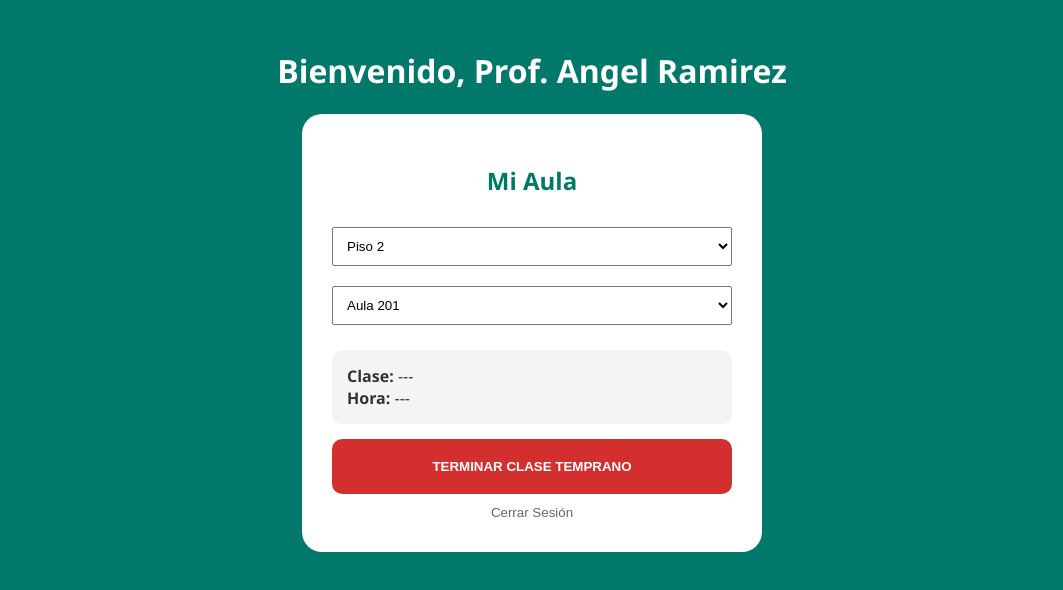
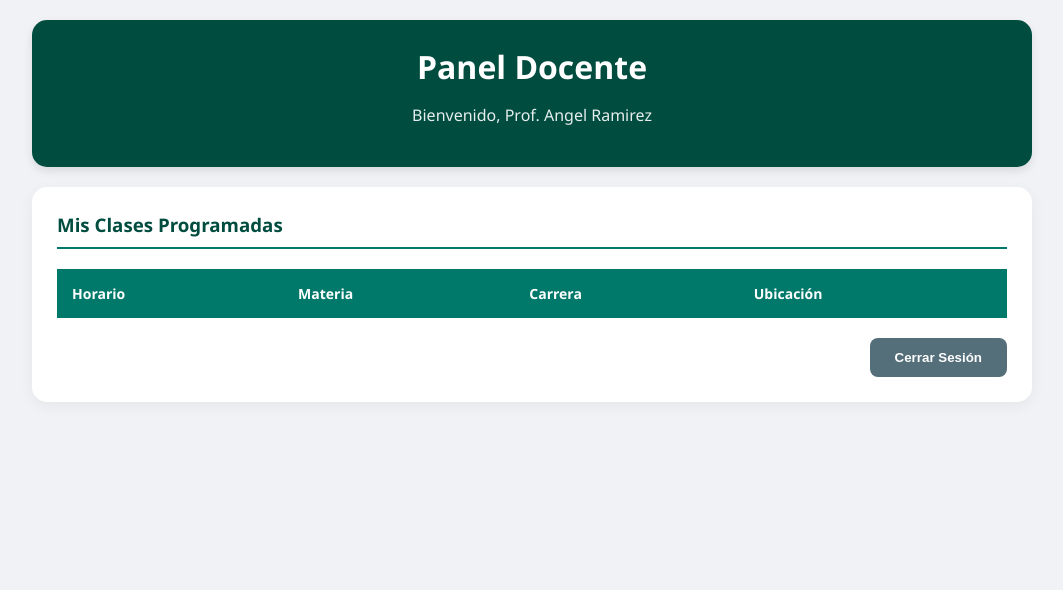
Before and after one commit to j372728-coder/SIGEA-UABC, a plain HTML site: page profesor.html in a window 1280 px wide. Shown: the whole page, without its empty margins (108-1171 px from the left). Drawn offline with Linux system fonts and the light colour scheme; no server answers.

Commit message:
Update profesor.html

```diff
--- a/profesor.html
+++ b/profesor.html
@@ -2,50 +2,191 @@
 <html lang="es">
 <head>
     <meta charset="UTF-8">
-    <title>SIGEA - Profesor</title>
+    <meta name="viewport" content="width=device-width, initial-scale=1.0">
+    <title>SIGEA - Panel del Profesor</title>
     <script src="https://www.gstatic.com/firebasejs/8.10.0/firebase-app.js"></script>
     <script src="https://www.gstatic.com/firebasejs/8.10.0/firebase-database.js"></script>
     <style>
-        body { font-family: 'Segoe UI'; background: #00796b; color: white; text-align: center; padding: 20px; }
-        .card { background: white; color: #333; border-radius: 20px; padding: 30px; max-width: 400px; margin: auto; }
-        h2 { color: #00796b; }
-        .btn-off { background: #d32f2f; color: white; padding: 20px; border: none; border-radius: 10px; width: 100%; font-weight: bold; cursor: pointer; }
-        select { width: 100%; padding: 10px; margin: 10px 0; }
+        :root {
+            --verde-uabc: #004d40;
+            --verde-claro: #00796b;
+            --blanco: #ffffff;
+            --gris-fondo: #f0f2f5;
+        }
+
+        body {
+            font-family: 'Segoe UI', sans-serif;
+            background-color: var(--gris-fondo);
+            margin: 0;
+            padding: 20px;
+        }
+
+        .header {
+            background: var(--verde-uabc);
+            color: white;
+            padding: 25px;
+            text-align: center;
+            border-radius: 15px;
+            margin-bottom: 20px;
+            box-shadow: 0 4px 10px rgba(0,0,0,0.1);
+        }
+
+        .container {
+            max-width: 1000px;
+            margin: auto;
+        }
+
+        .card {
+            background: var(--blanco);
+            padding: 25px;
+            border-radius: 15px;
+            box-shadow: 0 4px 15px rgba(0,0,0,0.05);
+        }
+
+        h3 {
+            color: var(--verde-uabc);
+            border-bottom: 2px solid var(--verde-claro);
+            padding-bottom: 10px;
+            margin-top: 0;
+        }
+
+        table {
+            width: 100%;
+            border-collapse: collapse;
+            margin-top: 20px;
+        }
+
+        th {
+            background: var(--verde-claro);
+            color: white;
+            padding: 15px;
+            text-align: left;
+            font-size: 14px;
+        }
+
+        td {
+            padding: 15px;
+            border-bottom: 1px solid #eee;
+            color: #333;
+            font-size: 15px;
+        }
+
+        .hora-tag {
+            background: #e0f2f1;
+            color: var(--verde-uabc);
+            padding: 6px 12px;
+            border-radius: 6px;
+            font-weight: bold;
+            display: inline-block;
+        }
+
+        .aula-tag {
+            background: #eceff1;
+            color: #455a64;
+            padding: 4px 10px;
+            border-radius: 4px;
+            font-weight: bold;
+            font-size: 13px;
+        }
+
+        .btn-logout {
+            background: #546e7a;
+            color: white;
+            border: none;
+            padding: 12px 25px;
+            border-radius: 8px;
+            cursor: pointer;
+            font-weight: bold;
+            float: right;
+            margin-top: 20px;
+            transition: 0.3s;
+        }
+
+        .btn-logout:hover {
+            background: #37474f;
+        }
+
+        .status-badge {
+            font-size: 12px;
+            padding: 4px 8px;
+            border-radius: 12px;
+            font-weight: bold;
+        }
     </style>
 </head>
 <body>
-    <h1>Bienvenido, Prof. Angel Ramirez</h1>
+
+<div class="container">
+    <div class="header">
+        <h1 style="margin:0;">Panel Docente</h1>
+        <p style="opacity: 0.9;">Bienvenido, Prof. Angel Ramirez</p>
+    </div>
+
     <div class="card">
-        <h2>Mi Aula</h2>
-        <select id="pi" onchange="actualizar()"><option value="1">Piso 1</option><option value="2" selected>Piso 2</option><option value="3">Piso 3</option></select>
-        <select id="sa" onchange="ver()"></select>
-        <div style="background:#f4f4f4; padding:15px; margin:15px 0; border-radius:10px; text-align:left;">
-            <b>Clase:</b> <span id="m">---</span><br><b>Hora:</b> <span id="h">---</span>
+        <h3>Mis Clases Programadas</h3>
+        <table>
+            <thead>
+                <tr>
+                    <th>Horario</th>
+                    <th>Materia</th>
+                    <th>Carrera</th>
+                    <th>Ubicación</th>
+                </tr>
+            </thead>
+            <tbody id="tablaProfesor">
+                </tbody>
+        </table>
+
+        <button class="btn-logout" onclick="window.location.href='index.html'">Cerrar Sesión</button>
+        <div style="clear:both;"></div>
     </div>
-        <button class="btn-off" onclick="apagar()">TERMINAR CLASE TEMPRANO</button>
-        <button onclick="window.location.href='index.html'" style="margin-top:10px; border:none; background:none; cursor:pointer; color:#666;">Cerrar Sesión</button>
 </div>
+
 <script>
     const firebaseConfig = { databaseURL: "https://sigea-uabc-37a9a-default-rtdb.firebaseio.com" };
     firebase.initializeApp(firebaseConfig);
-        function actualizar() {
-            const p=document.getElementById('pi').value; const s=document.getElementById('sa'); s.innerHTML="";
-            let i=p=="1"?101:(p=="2"?201:301); let f=p=="1"?105:(p=="2"?210:310);
-            for(i;i<=f;i++){ let o=document.createElement('option'); o.value=i; o.text="Aula "+i; s.add(o); }
-            ver();
+    const db = firebase.database();
+
+    // Nombre del profesor logueado
+    const nombreDocente = "Angel Ramirez";
+
+    // Función para buscar en todos los salones del Edificio E1, Piso 2
+    function cargarAgendaDocente() {
+        // En un sistema real, buscaríamos en todos los edificios/pisos,
+        // aquí buscamos en el nodo del prototipo (Piso 2, Aula 201)
+        db.ref('edificios/E1/piso2/201/agenda').on('value', (snap) => {
+            const tabla = document.getElementById('tablaProfesor');
+            tabla.innerHTML = "";
+
+            if (snap.exists()) {
+                let tieneClases = false;
+                snap.forEach(child => {
+                    const clase = child.val();
+
+                    // FILTRO: Solo mostrar las clases que pertenecen a este profesor
+                    if (clase.profesor === nombreDocente) {
+                        tieneClases = true;
+                        tabla.innerHTML += `
+                            <tr>
+                                <td><span class="hora-tag">${clase.h_i}:${clase.m_i.toString().padStart(2,'0')} - ${clase.h_f}:${clase.m_f.toString().padStart(2,'0')}</span></td>
+                                <td><b>${clase.materia}</b></td>
+                                <td>${clase.carrera}</td>
+                                <td><span class="aula-tag">E1 - Aula 201</span></td>
+                            </tr>`;
                     }
-        function ver() {
-            const sa=document.getElementById('sa').value; const pi=document.getElementById('pi').value;
-            firebase.database().ref(`edificios/E1/piso${pi}/${sa}/config`).on('value', s=>{
-                const d=s.val(); if(d){ document.getElementById('m').innerText=d.materia; document.getElementById('h').innerText=d.h_i+":"+d.m_i; }
+                });
+
+                if (!tieneClases) {
+                    tabla.innerHTML = "<tr><td colspan='4' style='text-align:center; color:#999;'>No tiene clases asignadas para este salón.</td></tr>";
+                }
+            } else {
+                tabla.innerHTML = "<tr><td colspan='4' style='text-align:center; color:#999;'>No hay agenda disponible en el sistema.</td></tr>";
+            }
         });
     }
-        function apagar() {
-            const sa=document.getElementById('sa').value; const pi=document.getElementById('pi').value;
-            firebase.database().ref(`edificios/E1/piso${pi}/${sa}/control/cancelado`).set(true);
-            alert("✓ Sistema en ahorro energético");
-        }
-        actualizar();
+
+    cargarAgendaDocente();
 </script>
+
 </body>
 </html>
```
Lines whose indentation alone changed are shown as unchanged.
